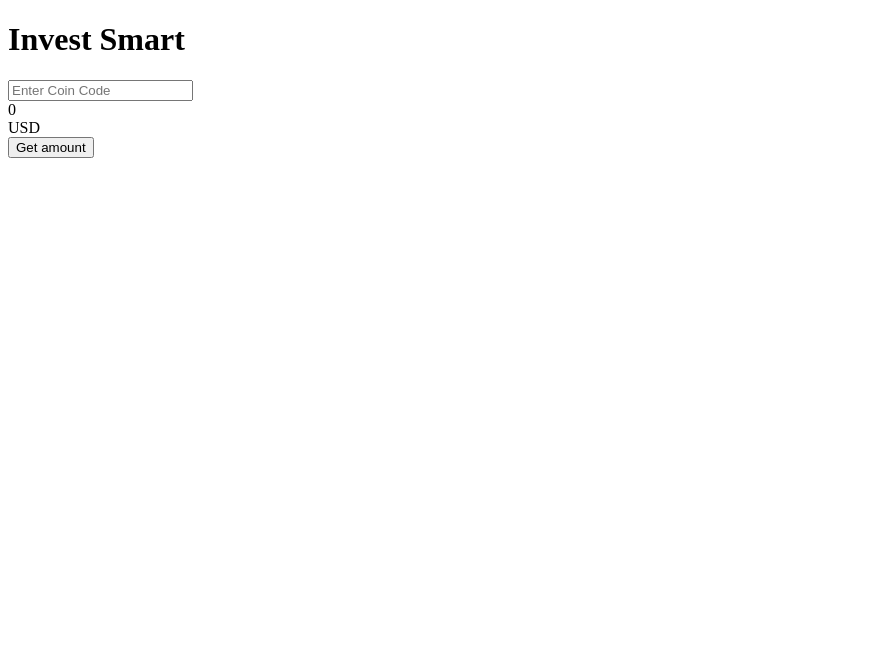
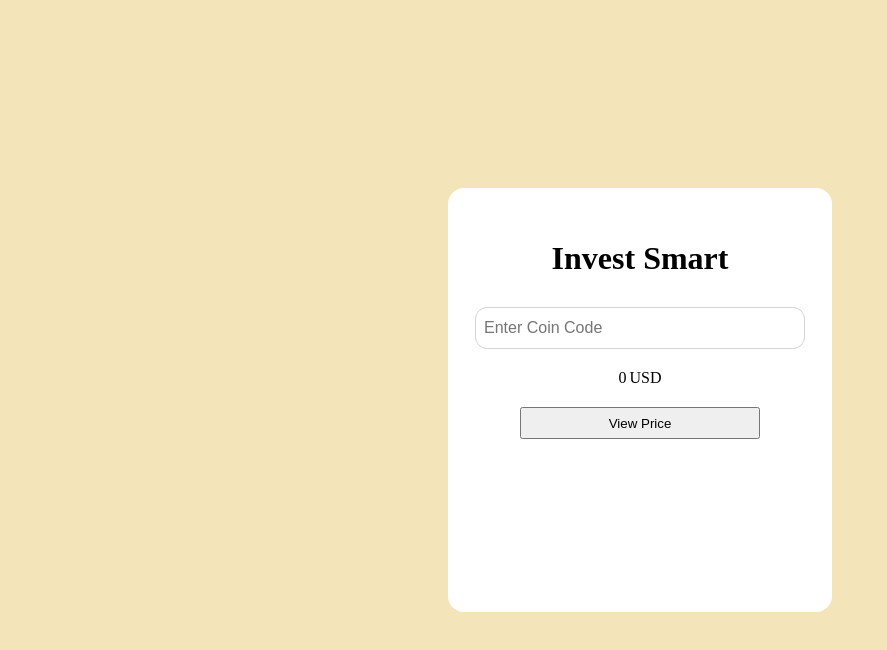
Before and after one commit to axxyush/Invest-Smart, a plain HTML site: page index.html in a window 1280 px wide. Shown: the whole page, without its empty margins (0-887 px from the left). Drawn offline with Linux system fonts and the light colour scheme.

Commit message:
added style.css

```diff
--- a/index.html
+++ b/index.html
@@ -1,24 +1,24 @@
 <!DOCTYPE html>
 <html lang="en">
   <head>
-    <meta charset="UTF-8">
-    <meta name="viewport" content="width=device-width, initial-scale=1.0">
-    <title>Document</title>
+    <meta charset="UTF-8" />
+    <meta name="viewport" content="width=device-width, initial-scale=1.0" />
+    <title>Invest Smart</title>
+    <link rel="stylesheet" href="style.css" />
   </head>
   <body>
-
+    <div class="container">
       <h1>Invest Smart</h1>
-
       <form>
-        <input id="input" type="text" placeholder="Enter Coin Code">
-        <div class="price">
+        <input id="input" type="text" placeholder="Enter Coin Code" />
+        <div id="price">
           <div id="amount" class="amount">0</div>
           <div id="currency">USD</div>
         </div>
-        <button id="btn">Get amount</button>
+        <button id="btn">View Price</button>
       </form>
+    </div>
 
     <script src="index.js"></script>
-
   </body>
 </html>
--- a/style.css
+++ b/style.css
@@ -0,0 +1,56 @@
+* {
+  margin: 0;
+  padding: 0;
+}
+
+body {
+  display: flex;
+  justify-content: center;
+  align-items: center;
+  min-height: 100vh;
+  background-color: #f4e4ba;
+}
+
+.container {
+  background-color: #fff;
+  padding: 2rem;
+  border-radius: 1rem;
+  min-height: 45vh;
+  width: 40vh;
+  text-align: center;
+}
+
+.container h1 {
+  margin: 20px;
+}
+
+form {
+  display: flex;
+  flex-direction: column;
+  align-items: center;
+}
+
+form input {
+  width: 100%;
+  border-radius: 0.75rem;
+  border: 1px solid lightgray;
+  font-size: 1rem;
+  height: 2.5rem;
+  padding-left: 0.5rem;
+  margin: 10px;
+}
+
+#price {
+  display: flex;
+  margin: 10px;
+}
+
+#currency {
+  margin-left: 3px;
+}
+
+#btn {
+  margin: 10px;
+  height: 2rem;
+  width: 75%;
+}
```
Lines whose indentation alone changed are shown as unchanged.
